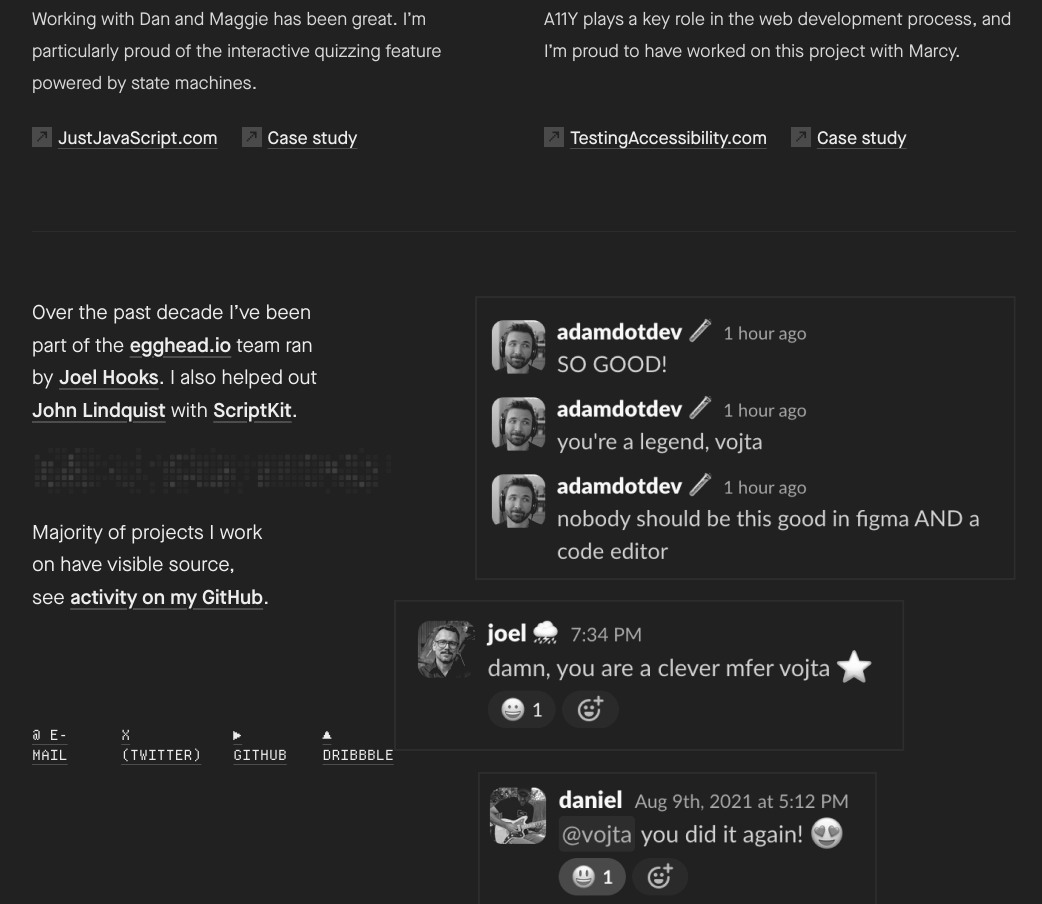
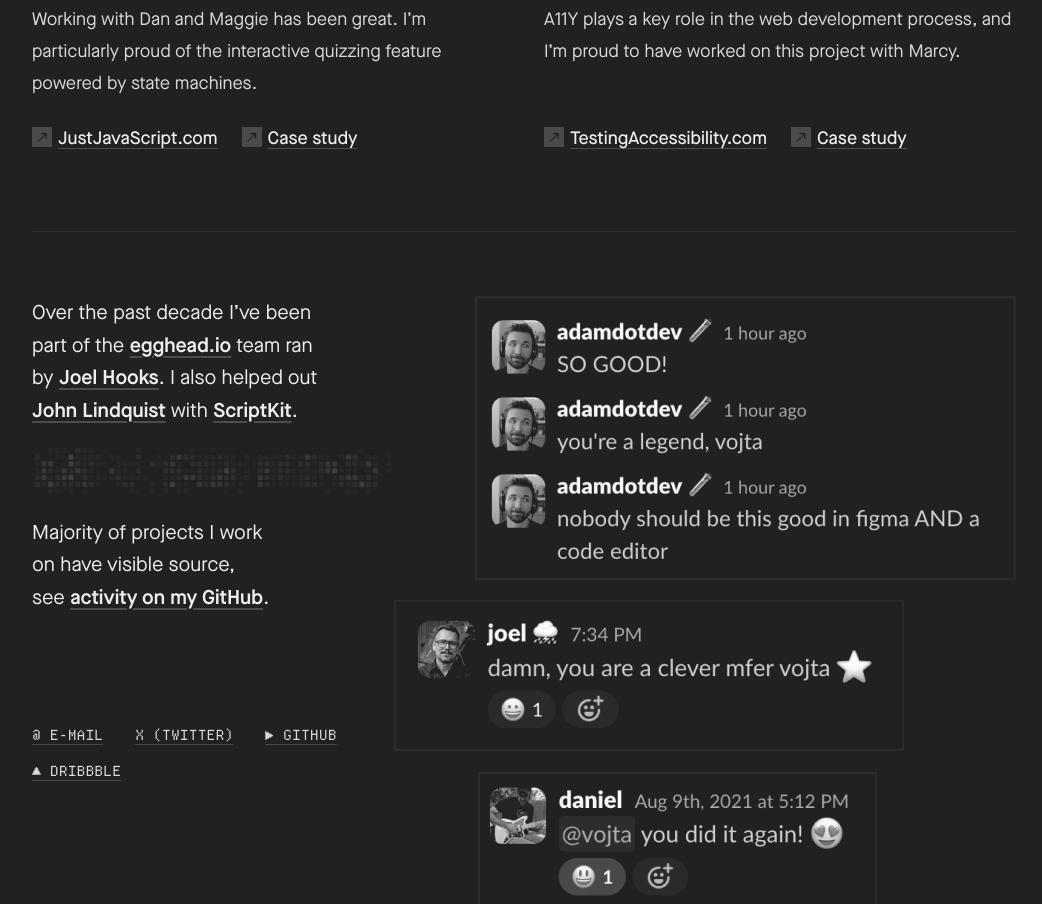
Before and after one commit to vojtaholik/vojta-io-next, a Next.js app: page / in a window 1280 px wide. Shown: the part 1860-2764 px from the top of the page, without its empty margins (116-1158 px from the left). Built offline with nearby package versions, Linux system fonts and the light colour scheme.

Commit message:
style: tweaks

```diff
--- a/src/pages/index.tsx
+++ b/src/pages/index.tsx
@@ -32,13 +32,13 @@
 export default function Home({projects}: {projects: Project[]}) {
   return (
     <Layout
-      className="flex flex-col max-w-screen-lg overflow-hidden mx-auto w-full pb-24"
+      className="flex flex-col max-w-screen-lg overflow-hidden mx-auto w-full sm:pb-24 pb-32"
       meta={{titleAppendSiteName: false}}
     >
       <Head>
         <link rel="icon" href="/favicon.ico" />
       </Head>
-      <header className="w-full sm:py-24 py-5 flex md:flex-row flex-col items-start justify-between">
+      <header className="w-full sm:py-24 py-8 flex md:flex-row flex-col items-start justify-between">
         <div className="max-w-lg flex flex-col h-full justify-between">
           <div>
             <svg
@@ -145,7 +145,7 @@
                 </Link>
               </h3>
               {project.description && (
-                <Markdown className="prose mt-3 mb-6 prose-p:opacity-90 flex-grow sm:prose-lg">
+                <Markdown className="prose mt-3 mb-6 prose-p:opacity-90 flex-grow sm:prose-lg prose-sm">
                   {project.description}
                 </Markdown>
               )}
@@ -156,12 +156,12 @@
                       <Link
                         href={link.url}
                         key={link.url}
-                        className="inline-flex group sm:text-lg font-normal no-underline items-center gap-1.5"
+                        className="inline-flex group sm:text-lg text-sm font-normal no-underline items-center gap-1.5"
                         target="_blank"
                         rel="noopener noreferrer"
                       >
-                        <span className="font-pixel size-5 group-hover:bg-foreground/100 transition bg-foreground/20 text-background flex items-center justify-center">
-                          <span className="relative translate-x-[1px]">↗︎</span>
+                        <span className="font-pixel size-5 text-xl sm:text-base group-hover:bg-foreground/100 transition bg-foreground/20 text-background flex items-center justify-center">
+                          <span className="relative translate-x-[1px]">↗</span>
                         </span>
                         <span className="underline decoration-white/20">
                           {link.label}
@@ -177,7 +177,7 @@
       </section>
       <section className="mt-20 relative pt-16 sm:border-t flex items-start justify-between w-full border-white/5">
         <div className="w-full">
-          <Markdown className="sm:text-xl sm:max-w-xl text-base max-w-sm text-balance prose-p:leading-relaxed">
+          <Markdown className="sm:text-xl sm:max-w-xl text-sm max-w-sm text-balance prose-p:leading-relaxed">
             {
               'Over the past decade I’ve been part of the [egghead.io](https://egghead.io) team ran by [Joel Hooks](https://x.com/jhooks). I also helped out [John Lindquist](https://x.com/johnlindquist) with [ScriptKit](https://scriptkit.com/).'
             }
@@ -190,20 +190,20 @@
             priority
             className="mix-blend-lighten sm:static absolute -top-14 opacity-20 my-5"
           />
-          <Markdown className="relative z-10 sm:text-xl sm:max-w-xl text-base max-w-sm text-balance prose-p:leading-relaxed sm:mt-0 mt-20">
+          <Markdown className="relative z-10 sm:text-xl sm:max-w-xl text-sm max-w-sm text-balance prose-p:leading-relaxed sm:mt-0 mt-16">
             {
               'Majority of projects I work on have visible source, see [activity on my GitHub](https://github.com/vojtaholik).'
             }
           </Markdown>
-          <div className="flex mt-28 w-full items-center gap-8 flex-row sm:static absolute -bottom-16 font-pixel sm:text-sm text-xs uppercase">
-            <Link href="mailto:vojta@holik.dev" className="">
+          <div className="flex mt-28 w-full items-center sm:gap-x-8 gap-x-6 gap-y-4 flex-row flex-wrap sm:static absolute -bottom-20 opacity-90 font-pixel sm:text-sm text-[10px] uppercase">
+            <Link href="mailto:vojta@holik.dev" className="flex-shrink-0">
               @ e-mail
             </Link>
             <Link
               href="https://x.com/vojta_holik"
               target="_blank"
               rel="noopener noreferrer"
-              className=""
+              className="flex-shrink-0"
             >
               X (Twitter)
             </Link>
@@ -211,7 +211,7 @@
               href="https://github.com/vojtaholik"
               target="_blank"
               rel="noopener noreferrer"
-              className=""
+              className="flex-shrink-0"
             >
               ► GitHub
             </Link>
@@ -219,7 +219,7 @@
               href="https://dribbble.com/vjthlk"
               target="_blank"
               rel="noopener noreferrer"
-              className=""
+              className="flex-shrink-0"
             >
               ▲ Dribbble
             </Link>
@@ -228,7 +228,7 @@
         <Image
           src={require('../../public/praise.png')}
           alt="Praise"
-          className="mix-blend-lighten sm:static  sm:w-auto w-56 sm:mr-0 -mr-5"
+          className="mix-blend-lighten sm:static  sm:w-auto w-56 sm:mr-0 -mr-16"
           width={350}
           quality={100}
           priority
@@ -240,7 +240,7 @@
         version="1.1"
         viewBox="0 0 700 700"
         preserveAspectRatio="xMidYMid slice"
-        className="fixed w-full h-full bg-cover left-0 select-none pointer-events-none z-0"
+        className="sm:fixed hidden w-full h-full bg-cover left-0 select-none pointer-events-none z-0"
         opacity="0.5"
       >
         <defs>
```
